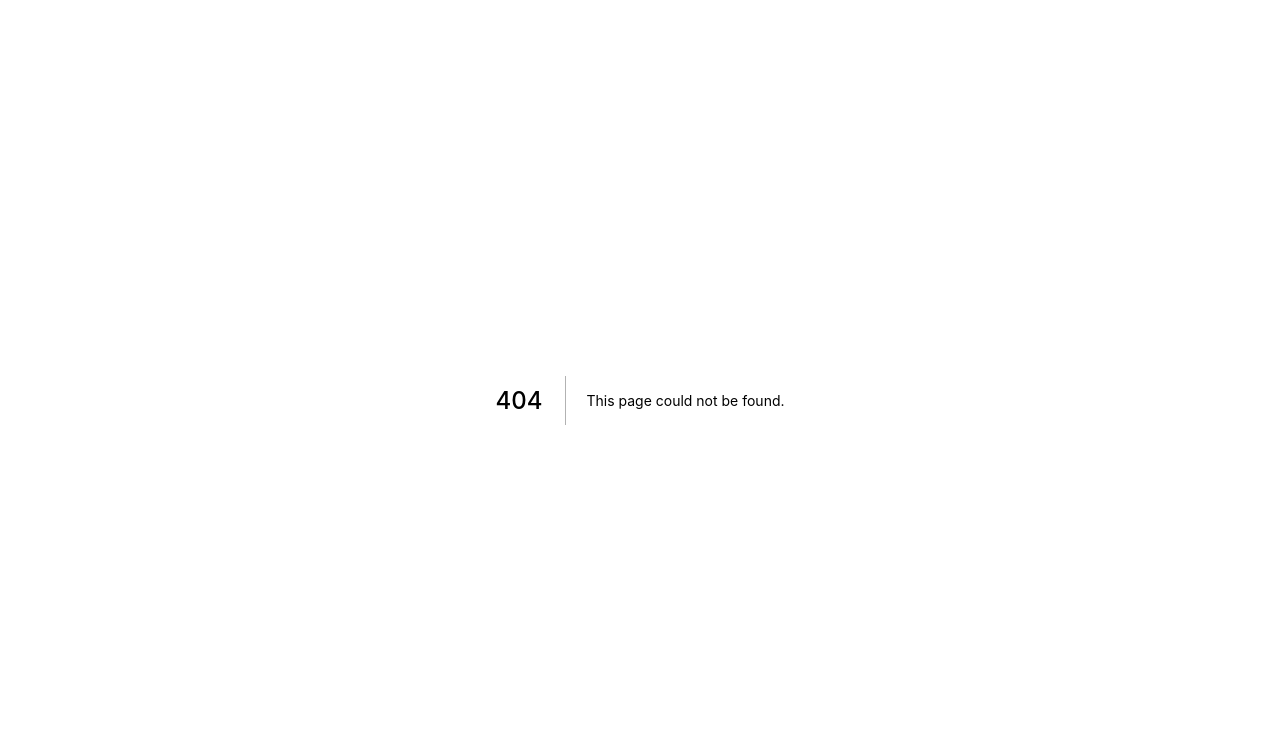
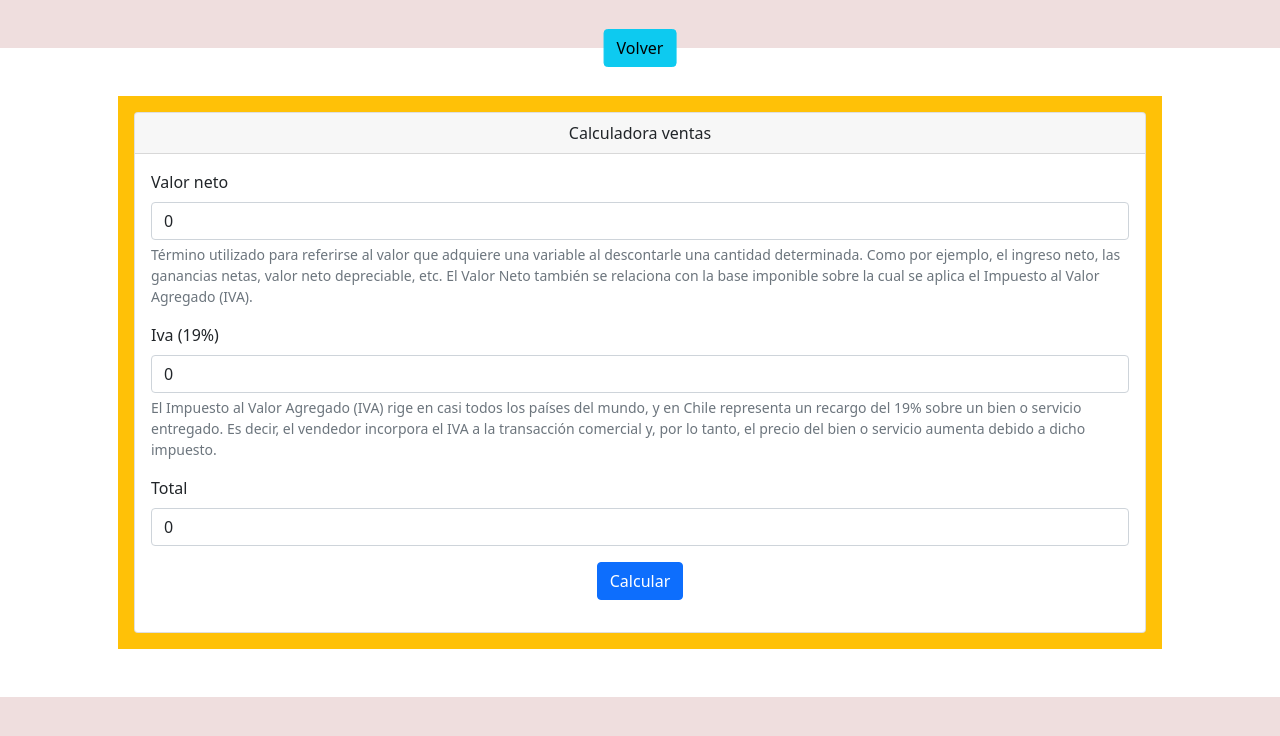
Before and after one commit to xhinodread/chileregion_demos, a Next.js app: page /varios/neto-iva in a window 1280 px wide. Before the commit this address had no page. Shown: the top 736 px of the page. Built offline with nearby package versions, Linux system fonts and the light colour scheme; a web font is replaced by a local one.

Commit message:
calculo iva 19%

```diff
--- a/pages/varios/index.js
+++ b/pages/varios/index.js
@@ -32,7 +32,7 @@ export default function Varios() {
 
         <div className="row align-item-center d-none d-lg-block ">
           <div className="col p-3 m-5 bg-dark">
-            <BottonGlowing texto="boton 1" colorHover="blue" link="/abimar" />
+            <BottonGlowing texto="Calculo Iva" colorHover="blue" link="varios/neto-iva" />
             <BottonGlowing texto="boton 2" colorHover="yellow" />
             <BottonGlowing texto="boton 3" colorHover="#e3ac07" />
             <BottonGlowing texto="boton 4" colorHover="#e5f93c" />
--- /dev/null
+++ b/pages/varios/neto-iva.js
@@ -0,0 +1,103 @@
+import {useState} from 'react'
+import Link from 'next/link'
+import Imghover from '../components/imghover'
+import BottonGlowing from '../components/bottonglowing'
+// import Paginacion from '../components/paginacion'
+import ServerSide from '../api/server-side'
+
+
+export default function Netoiva() {
+  let [neto, setNeto]=useState(0);
+  let [iva, setIva]=useState((19/100));
+  let [totalIva, setTotalIva]=useState(0);
+  let [total, setTotal]=useState(0);
+  const CabecaPagina=()=>{
+    return(
+      <div className="container mt-5">
+        <div className="position-relative">
+          <div className="position-absolute top-0 start-50 translate-middle">
+            <Link href="./">
+              <a className="btn btn-info" >
+                Volver
+              </a>
+            </Link>
+          </div>
+        </div>
+      </div>
+    )
+  }
+
+  const sinSubmit=(event)=>{
+    event.preventDefault()
+    //alert("sinSubmit")
+  }
+  const getNeto=(objeto)=>{
+    // console.log(objeto.target);
+    // console.log(objeto.target.value);
+    setNeto(objeto.target.value);
+  }
+  const calculoIva=()=>{
+    const ivaTotal = parseInt(neto*iva, 10)
+    const elNeto = parseInt(neto, 10)
+    setTotalIva(ivaTotal)
+    setTotal(ivaTotal+elNeto)
+  }
+  return(
+    <>
+      <CabecaPagina />
+
+      <div className="container mt-5 ">
+        <div className="row align-item-center ">
+          <div className="col p-3 m-5 bg-warning ">
+            <div className="card">
+              <div className="card-header text-center">
+                Calculadora ventas
+              </div>
+              <div className="card-body">
+                <form onSubmit={sinSubmit} >
+                  <div className="mb-3">
+                    <label htmlFor="exampleInputEmail1" className="form-label">Valor neto</label>
+                    <input type="text" className="form-control" id="exampleInputEmail1" aria-describedby="emailHelp" defaultValue={neto} onChange={getNeto} />
+                    <div id="emailHelp" className="form-text">Término utilizado para referirse al valor que adquiere una variable al descontarle una cantidad determinada. Como por ejemplo, el ingreso neto, las ganancias netas, valor neto depreciable, etc. El Valor Neto también se relaciona con la base imponible sobre la cual se aplica el Impuesto al Valor Agregado (IVA).</div>
+                  </div>
+                  <div className="mb-3">
+                    <label htmlFor="exampleInputEmail1" className="form-label">Iva ({iva*100}%)</label>
+                    <input type="text" className="form-control" id="exampleInputEmail1" aria-describedby="emailHelpm"  defaultValue={totalIva} />
+                    <div id="emailHelp2" className="form-text">El Impuesto al Valor Agregado (IVA) rige en casi todos los países del mundo, y en Chile representa un recargo del {iva*100}% sobre un bien o servicio entregado. Es decir, el vendedor incorpora el IVA a la transacción comercial y, por lo tanto, el precio del bien o servicio aumenta debido a dicho impuesto.</div>
+                  </div>
+                  <div className="mb-3">
+                    <label htmlFor="exampleInputPassword1" className="form-label">Total</label>
+                    <input type="text" className="form-control" id="exampleInputPassword1" value={total} />
+                  </div>
+                  <div className="mb-3 text-center">
+                    <button type="button" className="btn btn-primary " onClick={calculoIva}>Calcular</button>
+                  </div>
+                </form>
+              </div>
+            </div>
+          </div>
+        </div>
+      </div>
+
+
+      <style jsx>{`
+          .alto{
+            height: 1px;
+          }
+          .progressbar{
+            width: 70%;
+          }
+          _button{
+            width: 2rem;
+            height:2rem;
+          }
+          .start-30 {
+              left: 30% !important;
+          }
+          .start-70 {
+              left: 70% !important;
+          }
+      `}</style>
+    </>
+  )
+}
```
